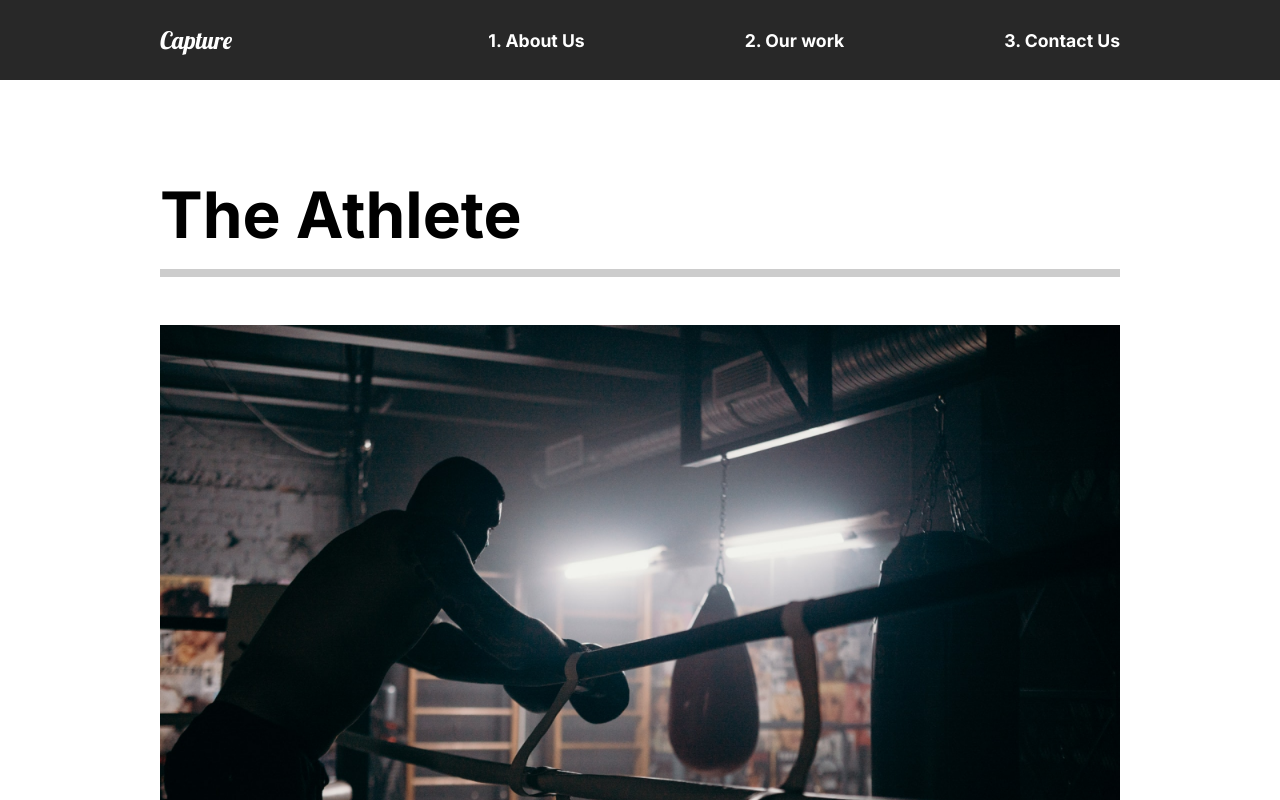
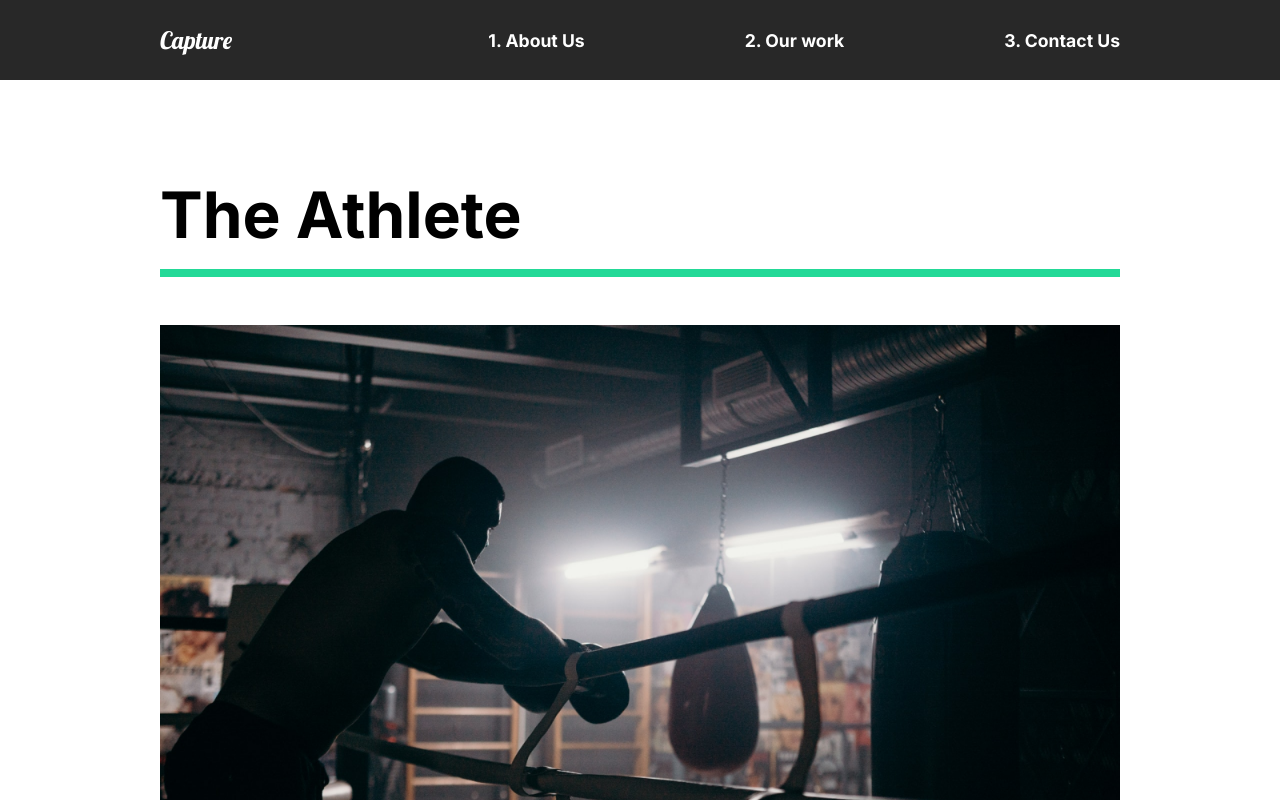
Before and after one commit to adelevrc/portfolio, a React (Create React App) app: page /work in a window 1280 px wide. Shown: the top 800 px of the page. Built offline with nearby package versions, Linux system fonts and the light colour scheme.

Commit message:
ourwork page animation

```diff
--- a/src/animation.js
+++ b/src/animation.js
@@ -7,21 +7,19 @@
         opacity:1,
         y:0,
         transition:{
-            duration:1,
+            duration:0.5,
             when:"beforeChildren",
             staggerChildren: 0.25,
         },
     },
     exit:{
         opacity: 0,
-        y: 300,
         transition:{
             duration:0.5,
         },
 
     }
 };
-
 
 export const titleAnim = {
     hidden: {y:200},
@@ -53,3 +51,25 @@
         }
     }
 }
+
+export const lineAnim = {
+    hidden: {width:'0%'},
+    show: {
+        width: '100%',
+        transition: {duration: 1},
+    }
+}
+
+export const slider = {
+    hidden: {x: '-130%', skew: '45deg'},
+    show:{
+        x: '100%',
+        skew: '0deg',
+        transition:{ease:'easeOut', duration: 1 }
+    }
+}
+
+export const sliderContainer = {
+    hidden: {opacity:1},
+    show: {opacity: 1, transition: {staggerChildren: 0.15, ease: 'easeOut' }}
+}
--- a/src/pages/OurWork.js
+++ b/src/pages/OurWork.js
@@ -6,7 +6,7 @@
 import goodtimes from '../img/goodtimes-small.png';
 
 import {motion} from 'framer-motion';
-import {pageAnimation} from '../animation';
+import {sliderContainer, slider, pageAnimation,fade, photoAnim, lineAnim} from '../animation';
 
 const OurWork = () => {
     return(
@@ -17,11 +17,21 @@
             animate="show"
             style={{background: "#fff"}}
             >
+                <motion.div variants={sliderContainer}>
+                    <Frame1 variants={slider}></Frame1>
+                    <Frame2 variants={slider}></Frame2>
+                    <Frame3 variants={slider}></Frame3>
+                    <Frame4 variants={slider}></Frame4>
+                </motion.div>
+
+
             <Movie>
-                <h2>The Athlete </h2>
-                <div className="line"></div>
+                <motion.h2 variants={fade}>The Athlete </motion.h2>
+                <motion.div variants={lineAnim} className="line"></motion.div>
                 <Link to="/work/the-athlete">
-                    <img src={athlete} alt="athlete" />
+                    <Hide>
+                        <motion.img variants={photoAnim} src={athlete} alt="athlete" />
+                    </Hide>
                 </Link>
             </Movie>
             <Movie>
@@ -56,7 +66,7 @@
 padding-bottom: 10rem;
 .line{
     height:0.5rem;
-    background-color:#cccccc;
+    background-color:#23d997;
     margin-bottom: 3rem;
 }
 img{
@@ -66,4 +76,31 @@
 }
 `
 
+const Hide = styled.div`
+overflow:hidden
+`;
+
+//Frame Animation
+
+const Frame1= styled(motion.div)`
+position: fixed;
+left: 0;
+top: 10%;
+width: 100%;
+height: 100vh;
+background:#fffebf;
+z-index:2;
+`
+
+const Frame2= styled(Frame1)`
+background:#ff8efb
+`;
+const Frame3= styled(Frame1)`
+background:#8ed2ff;
+`;
+const Frame4= styled(Frame1)`
+background:#8effa0;
+`;
+
+
 export default OurWork;
```
